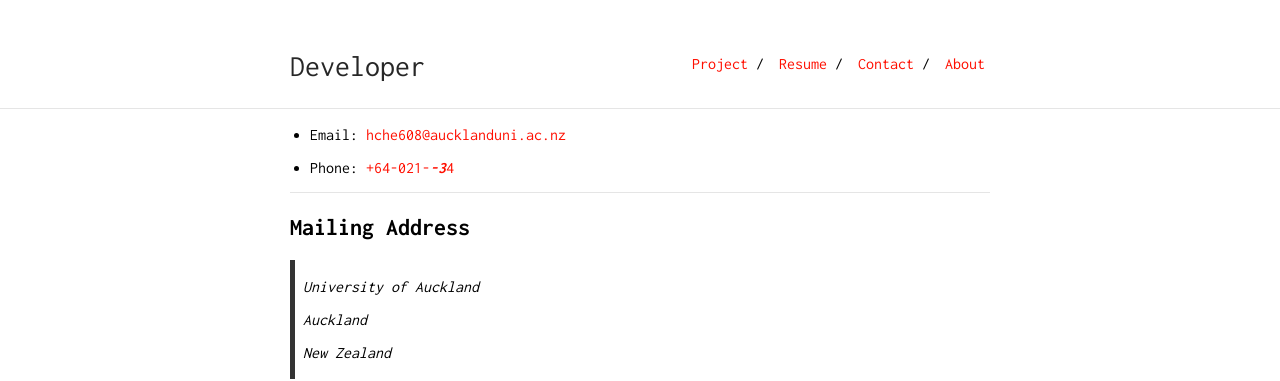
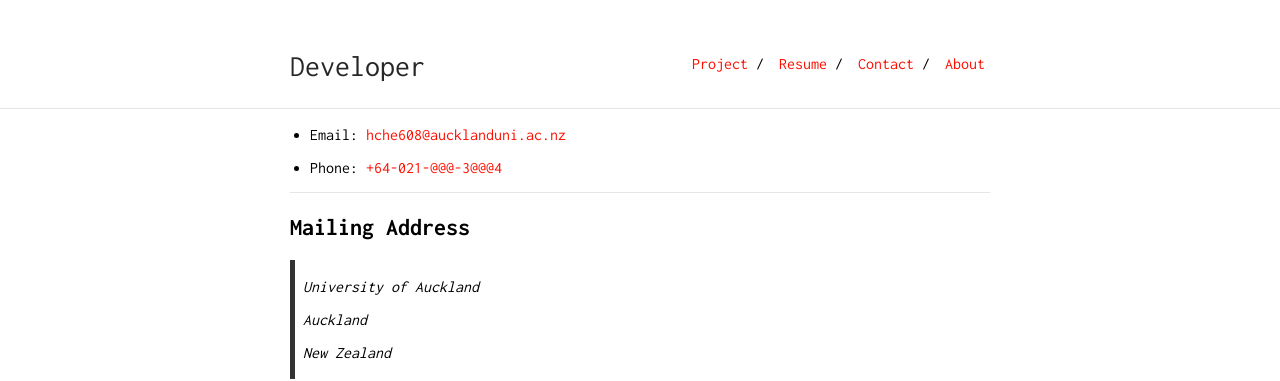
Before and after one commit to hche608/hche608.github.io, a Jekyll site: the page built from contact.md, in a window 1280 px wide. Shown: the top 381 px of the page. Built offline with Jekyll 4.4.1, drawn with Linux system fonts in a browser that asks for light colours.

Commit message:
fixed typos

```diff
--- a/contact.md
+++ b/contact.md
@@ -5,7 +5,7 @@ is_contact: true
 
 * Email: [hche608@aucklanduni.ac.nz](mailto:hche608@aucklanduni.ac.nz)
 
-* Phone: [+64-021-***-3***4](tel:+64-21-***-3***4)
+* Phone: [+64-021-@@@-3@@@4](tel:+64-21-***-3***4)
 
 ---
 
```
